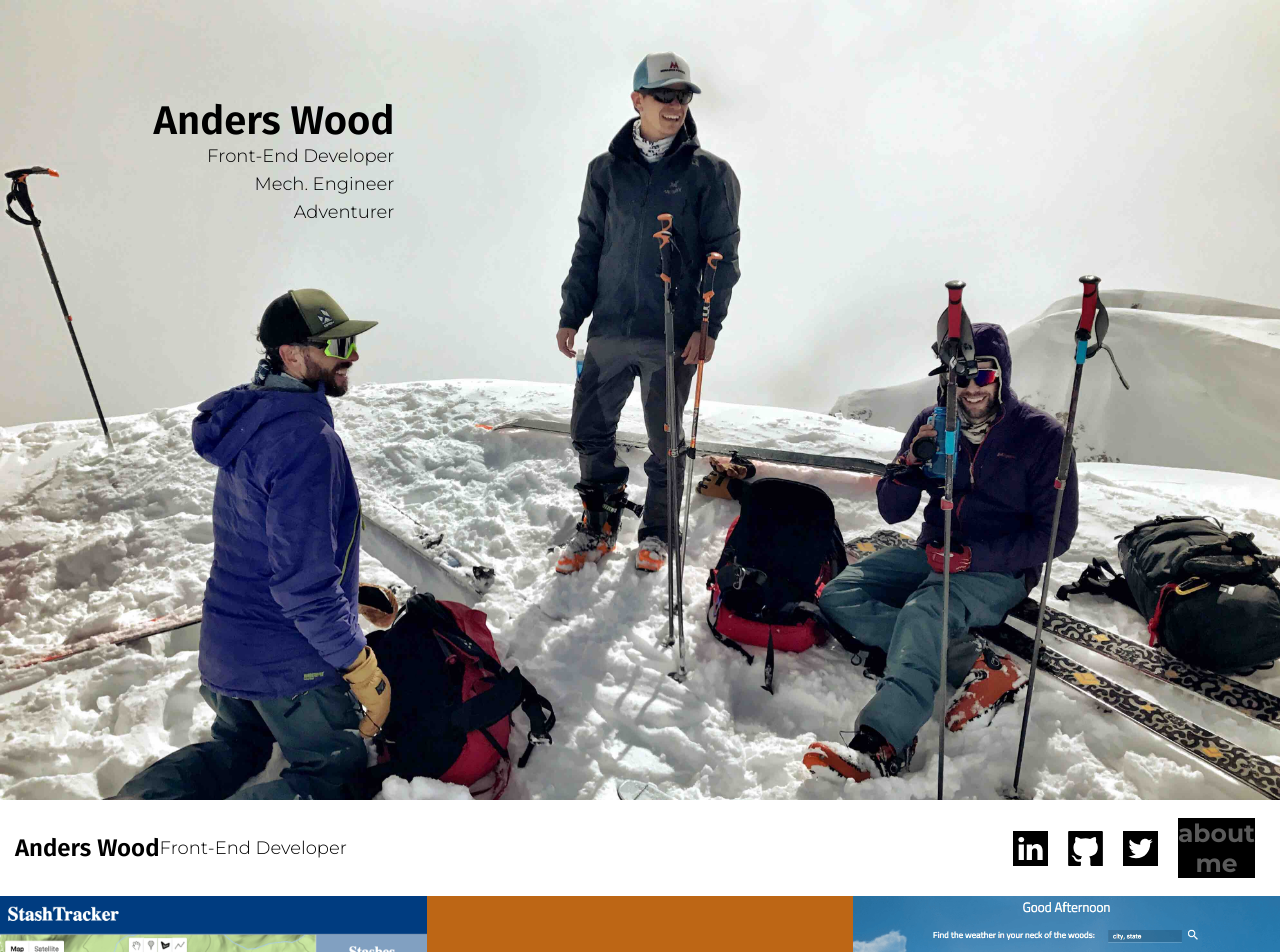
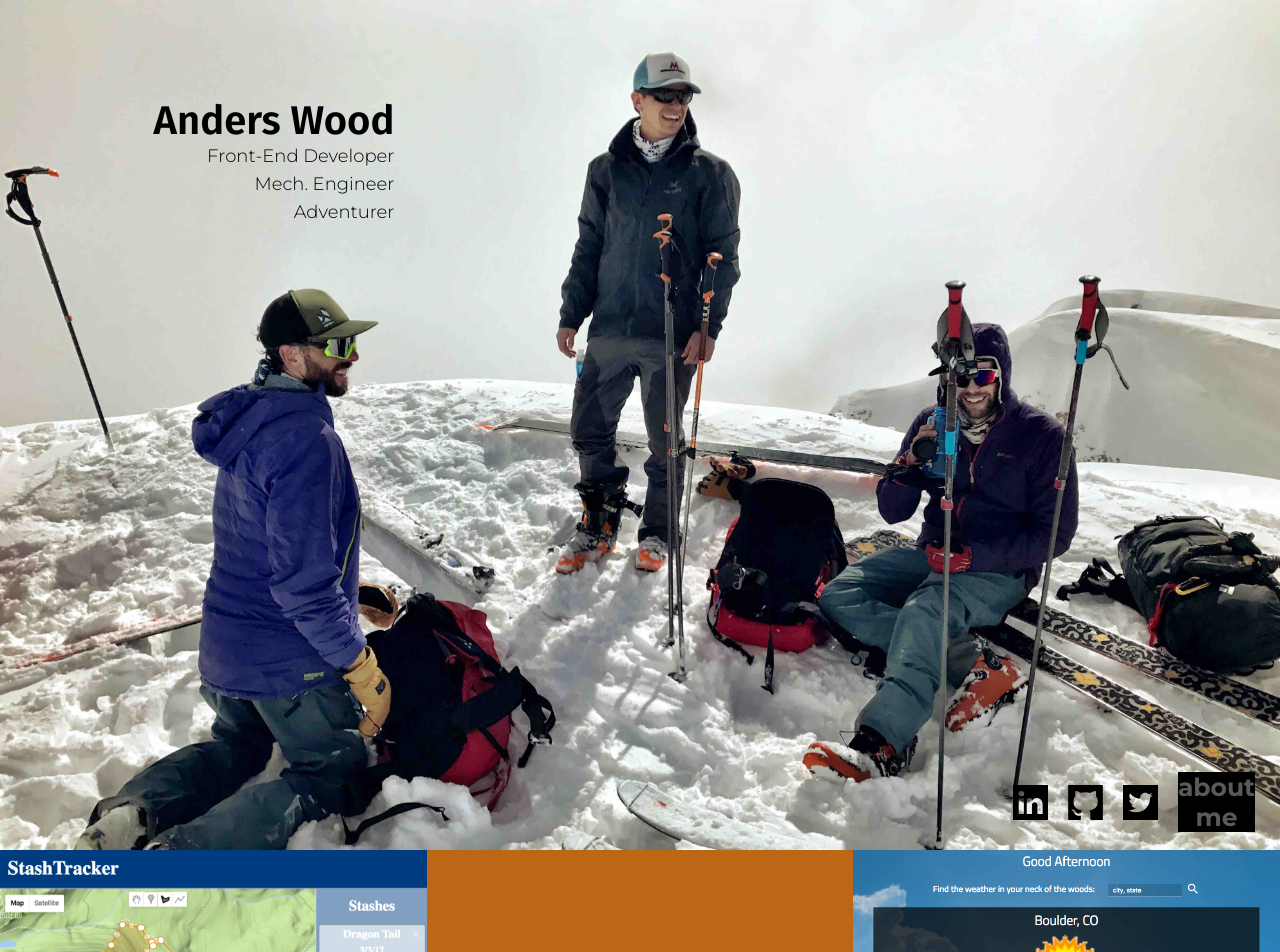
Before and after one commit to anderswood/my-site, a React (Create React App) app: page / in a window 1280 px wide. Shown: the top 952 px of the page. Built offline with nearby package versions, Linux system fonts and the light colour scheme.

Commit message:
update header

```diff
--- a/src/Components/App.js
+++ b/src/Components/App.js
@@ -41,8 +41,8 @@ class App extends Component {
             <h3 id='sub-title3' className='sub-title'>Adventurer</h3>
           </section>
 
+          <Header />
         </div>
-        <Header />
         <Route path={ '/' } render={ () => <CardGrid /> }/>
         <Route path={ '/AboutMe' } render={ () => <AboutMe /> }/>
       </div>
--- a/src/styles/App.css
+++ b/src/styles/App.css
@@ -30,8 +30,9 @@ body, html {
   background-size: cover;
   margin: 0;
   padding: 0;
-  height: 100vh;
-  background-position: top; }
+  height: calc(100vh + 50px);
+  background-position: top;
+  position: relative; }
 
 #card-grid-container {
   display: flex;
--- a/src/styles/App.scss
+++ b/src/styles/App.scss
@@ -40,8 +40,9 @@ body, html {
   background-size: cover;
   margin: 0;
   padding: 0;
-  height: 100vh;
+  height: calc(100vh + 50px);
   background-position: top;
+  position: relative;
 }
 
 #card-grid-container {
--- a/src/styles/header.scss
+++ b/src/styles/header.scss
@@ -4,29 +4,38 @@
   display: flex;
   justify-content: space-between;
   align-items: center;
-  top: 0;
+  position: absolute;
+  bottom: 0;
+  box-sizing: border-box;
+  width: 100%;
   padding: 8px 15px;
-  // position: relative;
-  // z-index: 1;
+}
+
+.header-left-div {
+  visibility: hidden;
 }
 
 .header-container-fixed {
   position: fixed;
-  width: 100%;
   box-shadow: 0 5px rgba(0, 0, 0, 0.1);
   background: rgba(0, 0, 0, 0.95);
-  .header-name {
-    color: #FFF;
-  }
-  .header-title {
-    color: #FFF;
+  bottom: unset;
+  top: 0;
+  .header-left-div {
+    visibility: visible;
   }
   .header-label svg {
     fill: #FFF;
   }
 }
 
-.header-right-div, .header-left-div {
+.header-right-div {
+  display: flex;
+  justify-content: space-around;
+  align-items: center;
+}
+
+.header-left-div {
   display: flex;
   justify-content: space-around;
   align-items: center;
@@ -35,11 +44,17 @@
 .header-name {
   font-family: $font-header;
   font-weight: $weight-header;
+  color: #FFF;
+}
+
+.header-title {
+  color: #FFF;
 }
 
 .header-label {
   margin: 10px;
   font-size: 0;
+  color: #FFF;
 }
 
 .header-link svg, .header-link {
--- a/src/styles/index.css
+++ b/src/styles/index.css
@@ -30,8 +30,9 @@ body, html {
   background-size: cover;
   margin: 0;
   padding: 0;
-  height: 100vh;
-  background-position: top; }
+  height: calc(100vh + 50px);
+  background-position: top;
+  position: relative; }
 
 #card-grid-container {
   display: flex;
@@ -55,33 +56,48 @@ body, html {
   display: flex;
   justify-content: space-between;
   align-items: center;
-  top: 0;
+  position: absolute;
+  bottom: 0;
+  box-sizing: border-box;
+  width: 100%;
   padding: 8px 15px; }
+
+.header-left-div {
+  visibility: hidden; }
 
 .header-container-fixed {
   position: fixed;
-  width: 100%;
   box-shadow: 0 5px rgba(0, 0, 0, 0.1);
-  background: rgba(0, 0, 0, 0.95); }
-  .header-container-fixed .header-name {
-    color: #FFF; }
-  .header-container-fixed .header-title {
-    color: #FFF; }
+  background: rgba(0, 0, 0, 0.95);
+  bottom: unset;
+  top: 0; }
+  .header-container-fixed .header-left-div {
+    visibility: visible; }
   .header-container-fixed .header-label svg {
     fill: #FFF; }
 
-.header-right-div, .header-left-div {
+.header-right-div {
+  display: flex;
+  justify-content: space-around;
+  align-items: center; }
+
+.header-left-div {
   display: flex;
   justify-content: space-around;
   align-items: center; }
 
 .header-name {
   font-family: "Fira Sans";
-  font-weight: 600; }
+  font-weight: 600;
+  color: #FFF; }
+
+.header-title {
+  color: #FFF; }
 
 .header-label {
   margin: 10px;
-  font-size: 0; }
+  font-size: 0;
+  color: #FFF; }
 
 .header-link svg, .header-link {
   font-size: 0; }
```
